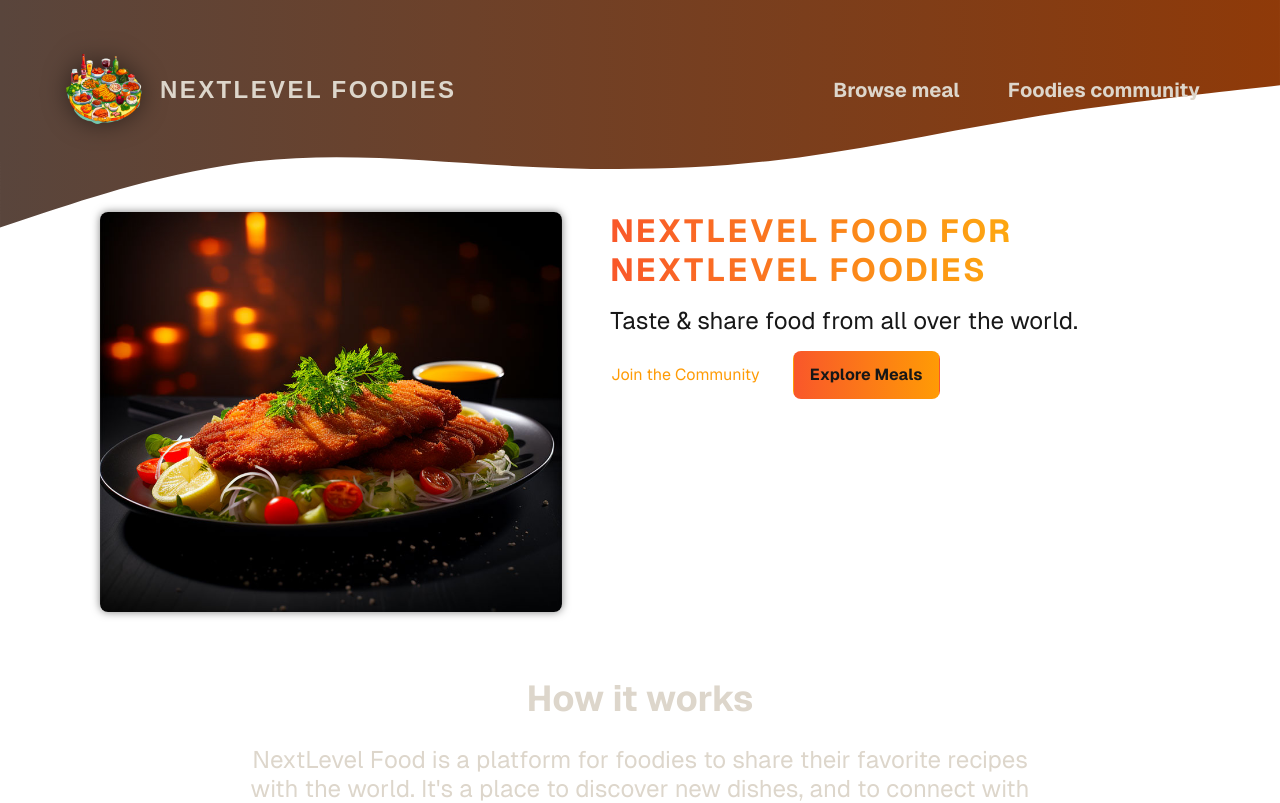
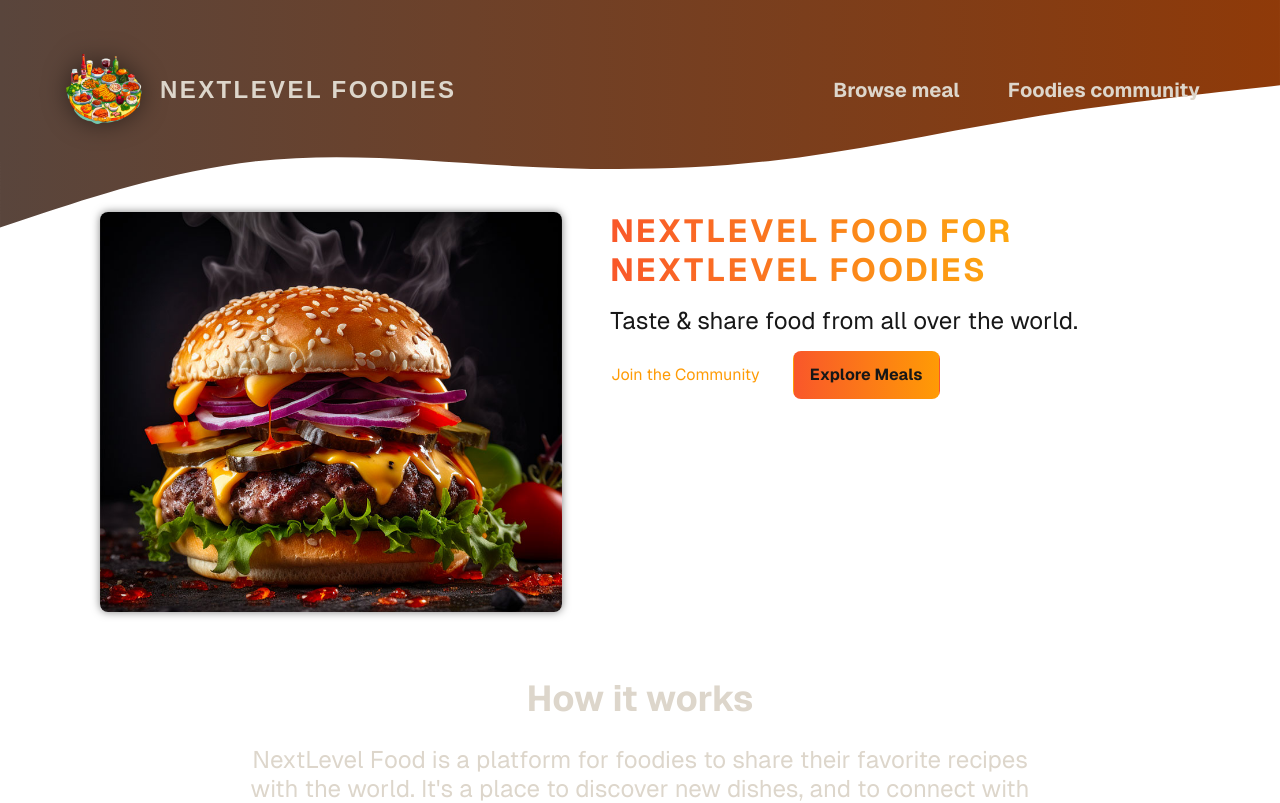
Before and after one commit to cqhung1412/next-guide, a Next.js app: page / in a window 1280 px wide. Shown: the top 803 px of the page. Built offline with nearby package versions, Linux system fonts and the light colour scheme.

Commit message:
fix slideshow

```diff
--- a/components/images/slideshow.tsx
+++ b/components/images/slideshow.tsx
@@ -29,9 +29,10 @@ function shuffle(arr: any[]) {
     .map(({ value }) => value)
 }
 
+const imageList = shuffle(images)
+
 export default function Slideshow() {
   const [currIndex, setCurrIndex] = useState(0)
-  const imageList = shuffle(images)
 
   useEffect(() => {
     const interval = setInterval(() => {
```
